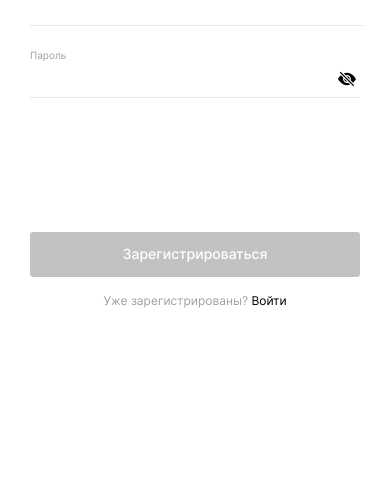
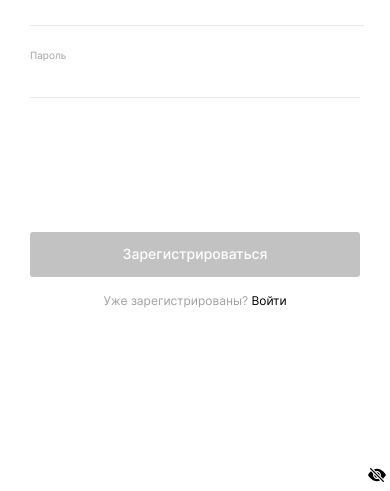
Before and after one commit to zurabobo/movies-explorer-frontend, a React (Create React App) app: page /signup in a window 390 px wide. Shown: the part 350-841 px from the top of the page. Built offline with nearby package versions, Linux system fonts and the light colour scheme.

Commit message:
position

```diff
--- a/src/components/AuthForm/AuthForm.css
+++ b/src/components/AuthForm/AuthForm.css
@@ -203,6 +203,6 @@
   }
 
   .auth-form__password-icon {
-    position: absolute!important;
+    position: fixed!important;
   }
 }
```
